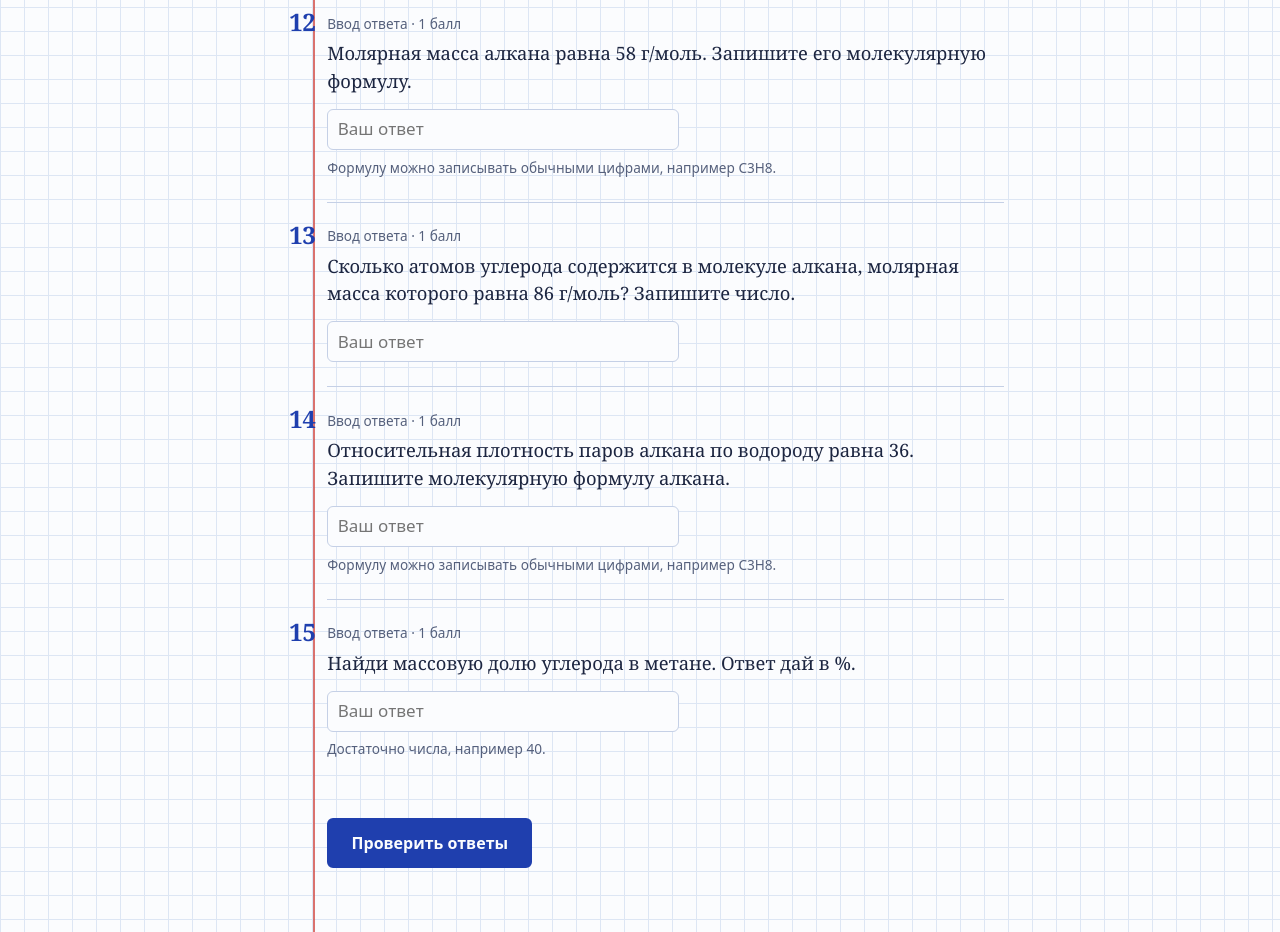
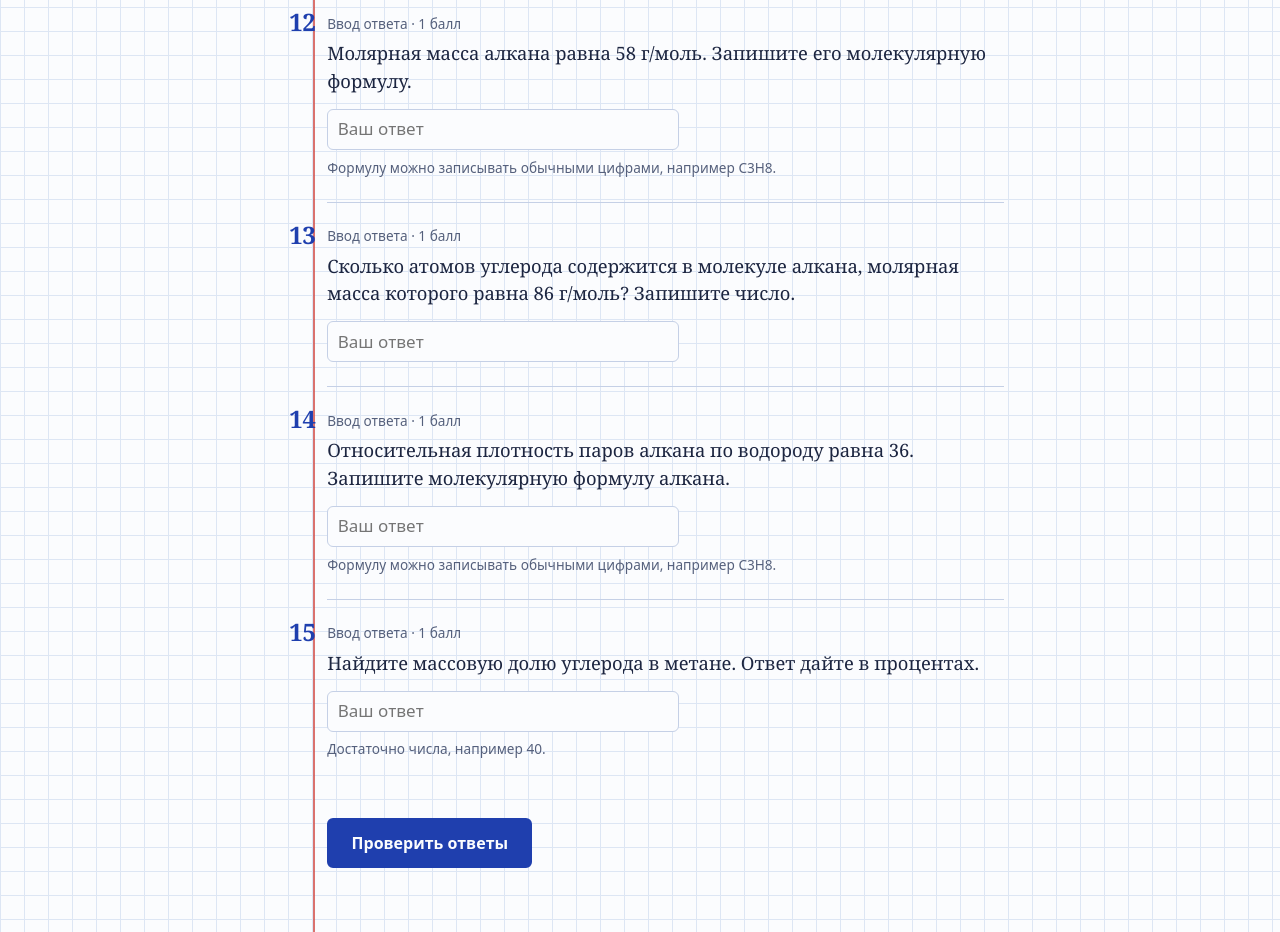
Before and after one commit to margirekov-dotcom/chemistry, a plain HTML site: page index.html in a window 1280 px wide. Shown: the part 4529-5461 px from the top of the page. Drawn offline with Linux system fonts and the light colour scheme.

Commit message:
index.html

```diff
--- a/index.html
+++ b/index.html
@@ -310,7 +310,7 @@ const QUESTIONS = [
     explain: "M = 36 · 2 = 72 г/моль. 14n + 2 = 72, откуда n = 5, формула C₅H₁₂." },
 
   { type: "input", points: 1,
-    text: "Найди массовую долю углерода в метане. Ответ дай в %.",
+    text: "Найдите массовую долю углерода в метане. Ответ дайте в процентах.",
     hint: "Достаточно числа, например 40.",
     accept: ["75", "75.0"],
     answerText: "75 %",
```
